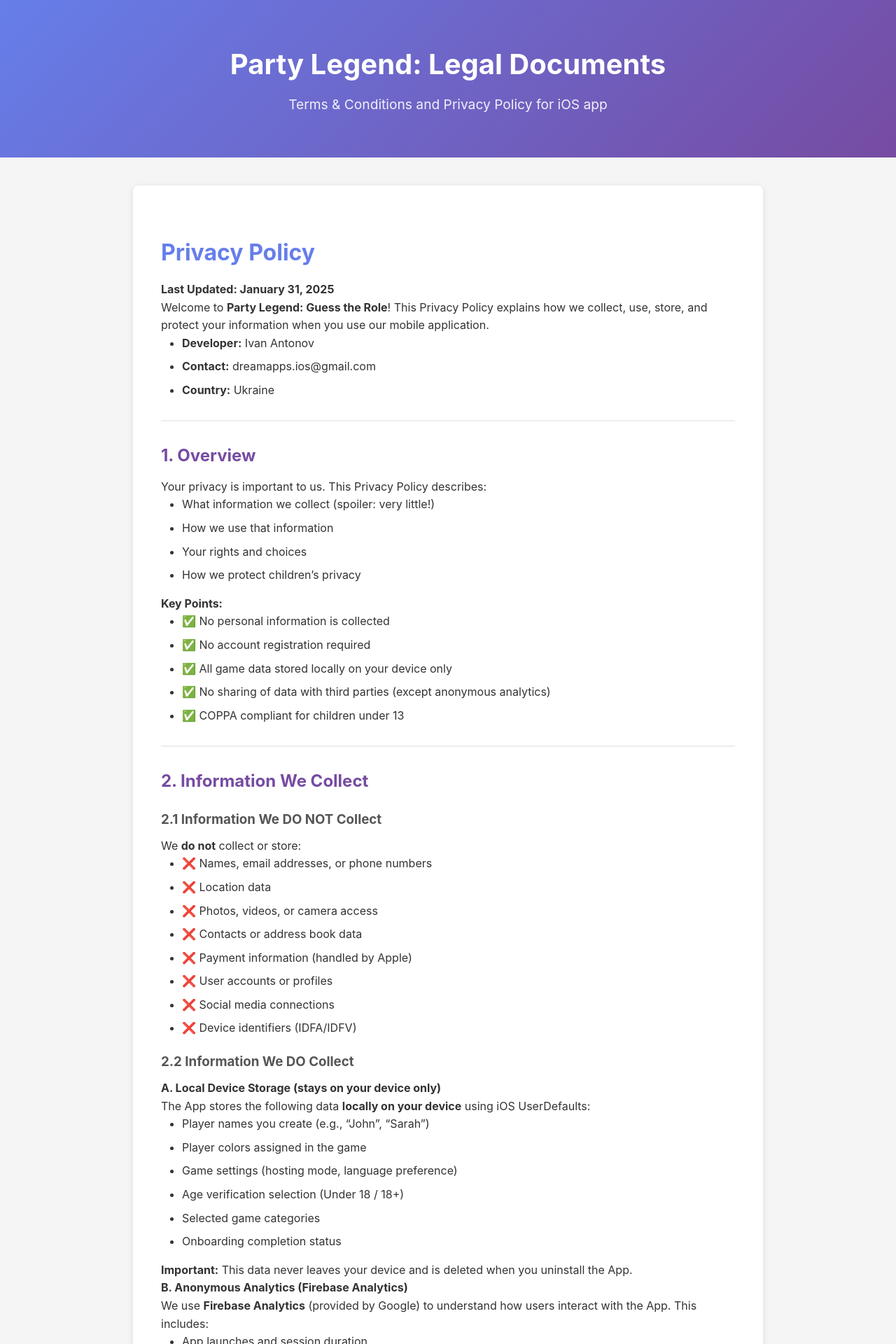
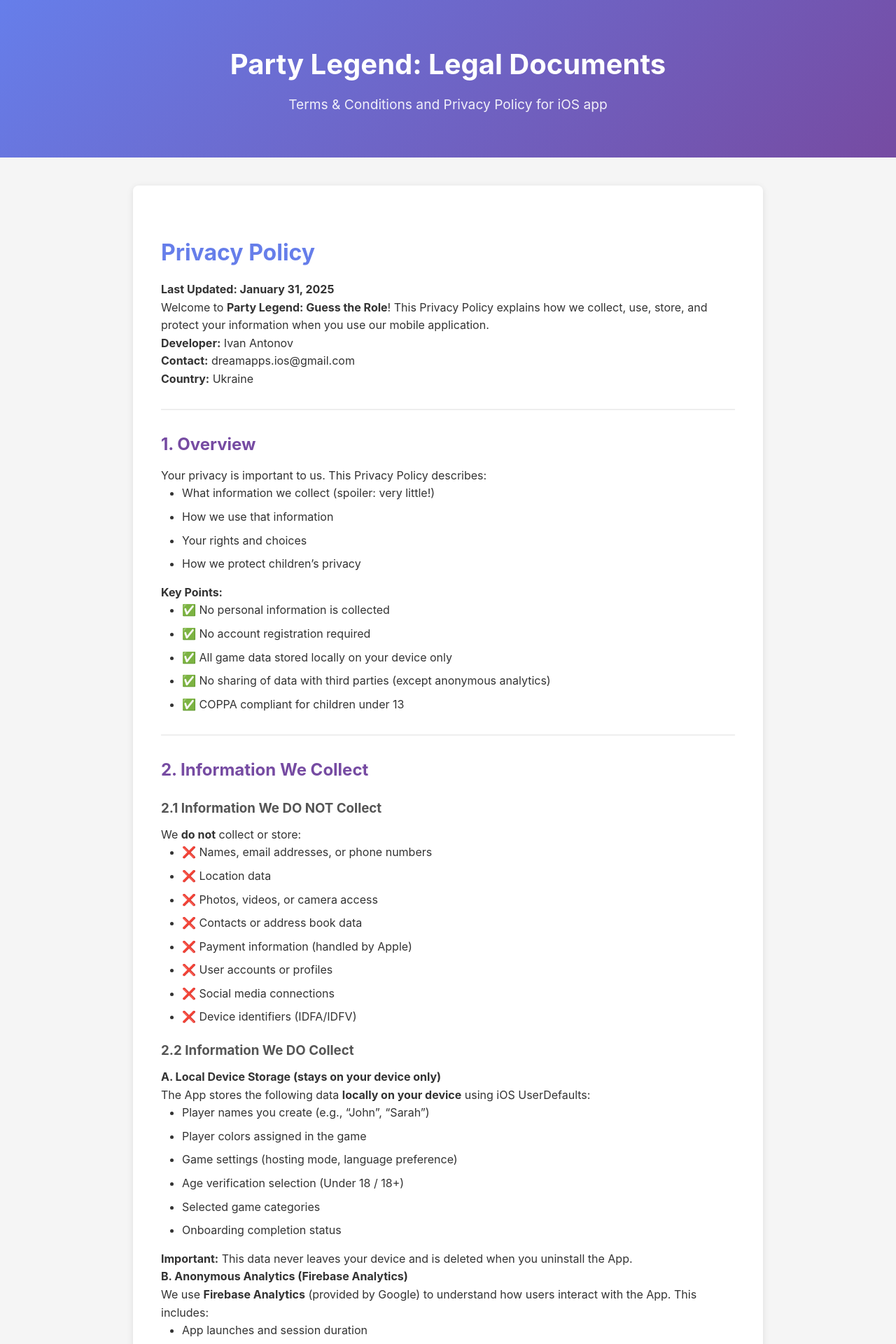
Before and after one commit to 1vanchuck/party-legend-terms.github.io-, a Jekyll site: the page built from Privacy_Policy.md, in a window 1280 px wide. Shown: the top 1920 px of the page at 70% size. Built offline with Jekyll 4.4.1, drawn with Linux system fonts in a browser that asks for light colours; our own code applies the rules of GitHub Pages for plain Markdown files.

```diff
--- a/Privacy_Policy.md
+++ b/Privacy_Policy.md
@@ -4,9 +4,11 @@
 
 Welcome to **Party Legend: Guess the Role**! This Privacy Policy explains how we collect, use, store, and protect your information when you use our mobile application.
 
-- **Developer:** Ivan Antonov
-- **Contact:** dreamapps.ios@gmail.com
-- **Country:** Ukraine
+**Developer:** Ivan Antonov
+
+**Contact:** dreamapps.ios@gmail.com
+
+**Country:** Ukraine
 
 ---
 
```
